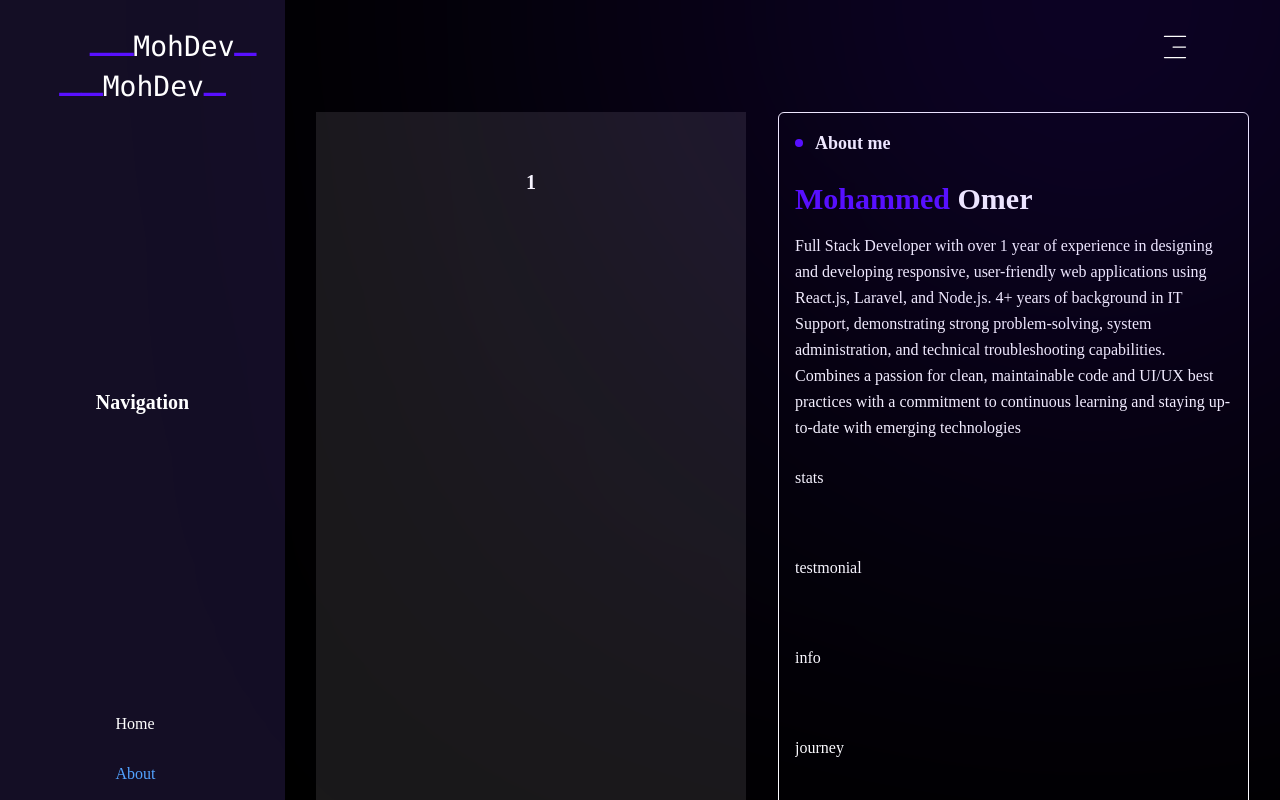
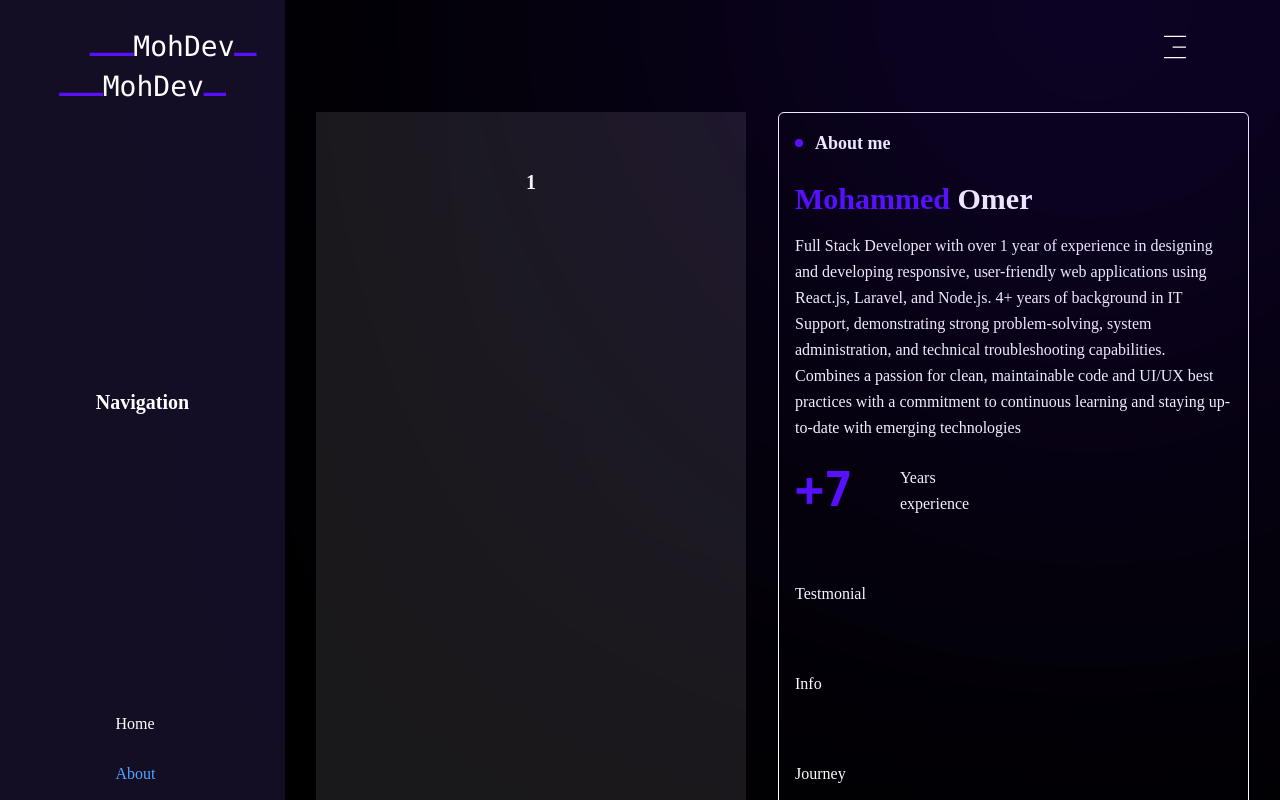
Before and after one commit to mohomer512/mohportfolio, a Next.js app: page /about in a window 1280 px wide. Shown: the top 800 px of the page. Built offline with nearby package versions, Linux system fonts and the light colour scheme.

Commit message:
add all about componenets

```diff
--- a/app/about/page.tsx
+++ b/app/about/page.tsx
@@ -4,7 +4,15 @@ import { motion } from 'framer-motion'
 import React from 'react'
 import { ScrollArea } from "@/components/ui/scroll-area"
 
-const About = () => (
+//import  from '@/components
+import Testmonial from '@/components/Testmonial';
+import Stats from '@/components/stats';
+import Info from '@/components/Info';
+import Journey from '@/components/Journey';
+import Skills from '@/components/Skills';
+
+const About = () => {
+  return (
     <motion.section
       initial={{ opacity: 0 }}
       animate={{
@@ -49,12 +57,20 @@ technologies
 
                 {/* محتوى طويل لتجربة التمرير */}
 
-              <div className="flex flex-col items-start gap-16">
-                  <div>stats</div>
-                  <div>testmonial</div>
-                  <div>info</div>
-                  <div>journey</div>
-                  <div>skills</div>
+                <div className="flex flex-col items-start gap-16 ">
+                  <Stats />
+                  <div>
+                  <Testmonial />
+                  </div>
+                  <div>
+                    <Info />
+                  </div>
+                  <div>
+                    <Journey/>
+                  </div>
+                  <div>
+                    <Skills/>
+                  </div>
                 </div>
               </div>
             </ScrollArea>
@@ -63,6 +79,7 @@ technologies
         </div>
       </div>
     </motion.section>
-)
+  );
+}
 
 export default About;
--- /dev/null
+++ b/components/Info.tsx
@@ -0,0 +1,9 @@
+import React from 'react'
+
+const Info = () => {
+  return (
+    <div>Info</div>
+  )
+}
+
+export default Info
--- /dev/null
+++ b/components/Journey.tsx
@@ -0,0 +1,9 @@
+import React from 'react'
+
+const Journey = () => {
+  return (
+    <div>Journey</div>
+  )
+}
+
+export default Journey
--- /dev/null
+++ b/components/Skills.tsx
@@ -0,0 +1,9 @@
+import React from 'react'
+
+const Skills = () => {
+  return (
+    <div>Skills</div>
+  )
+}
+
+export default Skills
--- /dev/null
+++ b/components/Stats.tsx
@@ -0,0 +1,18 @@
+"use client"
+
+import CountUp from "react-countup"
+
+const Stats = () => {
+  return (
+      <div className='flex flex-col xl:flex-row xl:items-center gap-8 xl:gap-12'>
+                <div className="flex gap-4">
+                        <div className="text-5xl font-bold font-mono text-accent flex">+
+                        <CountUp end={7} duration={5} delay={2} className="block w-[60px]"/>
+                        </div>
+                        <span>Years <br /> experience</span>
+                    </div>
+                     </div>
+  )
+}
+
+export default Stats
--- /dev/null
+++ b/components/Testmonial.tsx
@@ -0,0 +1,9 @@
+import React from 'react'
+
+const Testmonial = () => {
+  return (
+    <div>Testmonial</div>
+  )
+}
+
+export default Testmonial
--- a/package.json
+++ b/package.json
@@ -17,6 +17,7 @@
     "lucide-react": "^0.525.0",
     "next": "15.3.5",
     "react": "^19.0.0",
+    "react-countup": "^6.5.3",
     "react-dom": "^19.0.0",
     "react-icon": "^1.0.0",
     "react-icons": "^5.5.0",
```
Also changed, not shown: 1 other file (tests, documents, lock files or other folders). Lines whose indentation alone changed are shown as unchanged.
